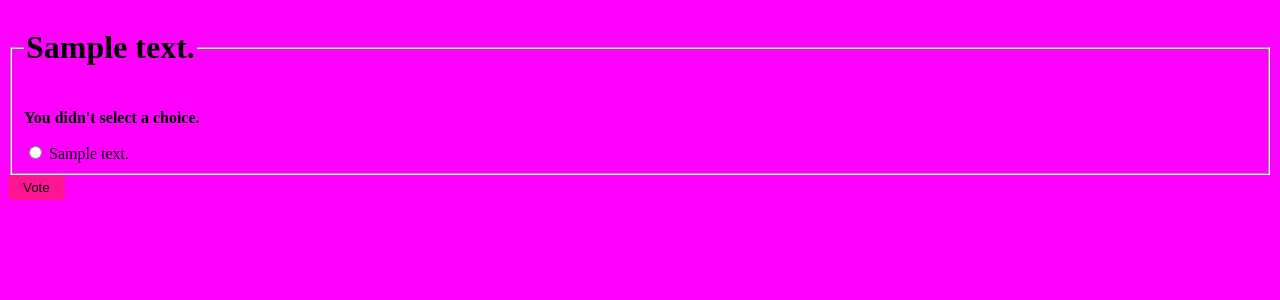
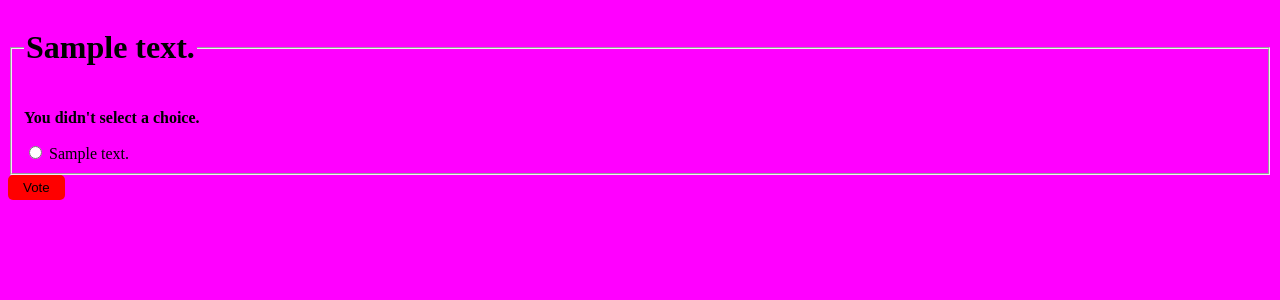
Before and after one commit to wolus24/mysite, a Django app: page /polls/1/vote/ in a window 1280 px wide. Shown: the top 300 px of the page. Run offline with Django 4.2, Linux system fonts and the light colour scheme; tables that the repository leaves empty hold one stand-in row (values such as "Sample post").

Commit message:
Changes in css files

```diff
--- a/polls/static/polls/style-detail.css
+++ b/polls/static/polls/style-detail.css
@@ -11,7 +11,7 @@ input[type=text]:focus {
 
 input[type=submit] {
     padding:5px 15px;
-    background:deeppink;
+    background:red;
     border:0 none;
     cursor:pointer;
     -webkit-border-radius: 5px;
--- a/polls/static/polls/style.css
+++ b/polls/static/polls/style.css
@@ -1,3 +1,3 @@
 li a {
-    color: green;
+    color: blue;
 }
```
